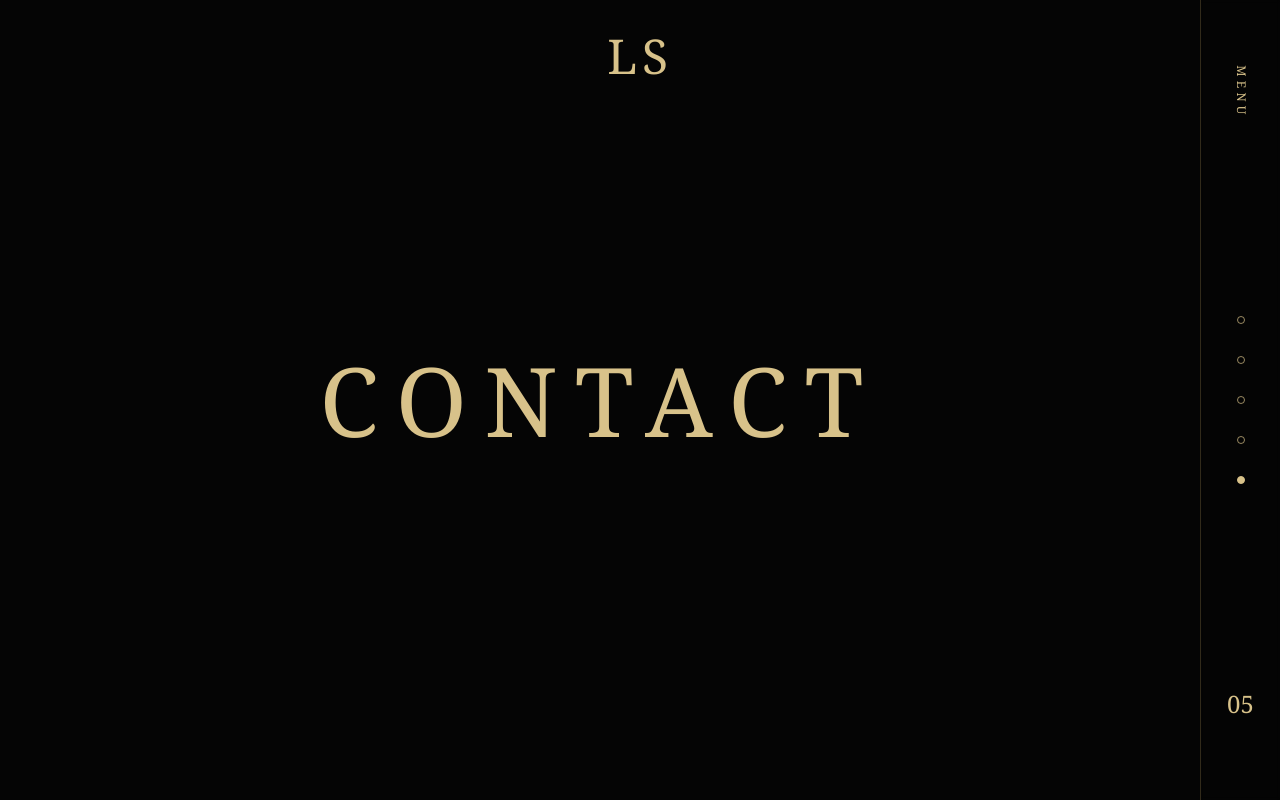
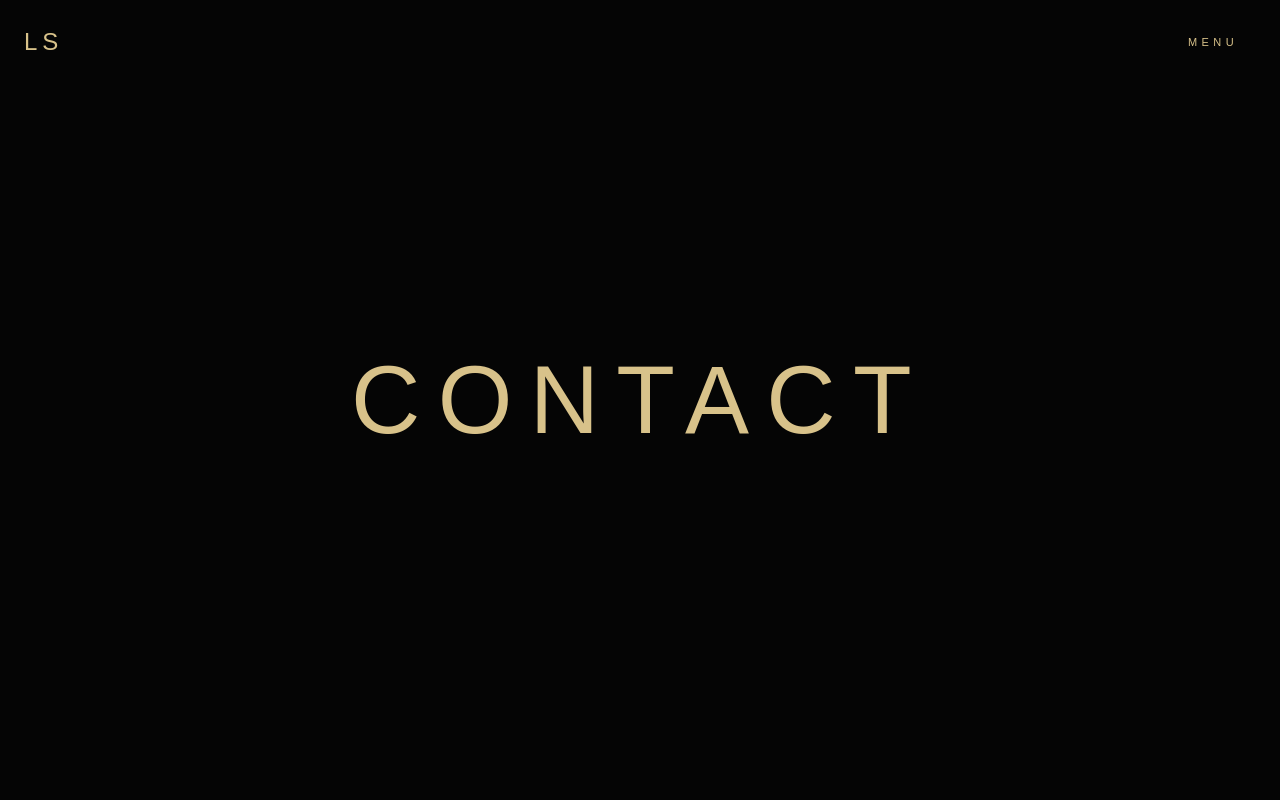
Before and after one commit to nanamita144-hub/luxury-site, a Next.js app: page /contact in a window 1280 px wide. Built offline with nearby package versions, Linux system fonts and the light colour scheme.

Commit message:
New design

```diff
--- a/app/components/CinematicShell.tsx
+++ b/app/components/CinematicShell.tsx
@@ -1,8 +1,7 @@
 "use client";
-
 import Link from "next/link";
 import { usePathname } from "next/navigation";
-import { useState } from "react";
+import { useState, useEffect } from "react";
 import { motion, AnimatePresence } from "framer-motion";
 
 const MENU_ITEMS = [
@@ -16,82 +15,191 @@ const MENU_ITEMS = [
 export default function CinematicShell({ children }: { children: React.ReactNode }) {
   const pathname = usePathname();
   const [menuOpen, setMenuOpen] = useState(false);
-  const currentIndex = MENU_ITEMS.find((item) => item.href === pathname)?.index ?? "01";
+
+  useEffect(() => {
+    document.body.style.overflow = menuOpen ? "hidden" : "";
+    return () => { document.body.style.overflow = ""; };
+  }, [menuOpen]);
+
+  function openMenu() {
+    setMenuOpen(true);
+  }
+
+  function closeMenu() {
+    setMenuOpen(false);
+  }
 
   return (
-    <main className="relative overflow-x-hidden bg-[#050505] font-serif text-[#f4f1eb]">
-      <AnimatePresence>
-        {menuOpen && (
-          <motion.div
-            initial={{ opacity: 0, x: 80 }}
-            animate={{ opacity: 1, x: 0 }}
-            exit={{ opacity: 0, x: 80 }}
-            transition={{ duration: 0.35, ease: "easeOut" }}
-            className="fixed inset-0 z-[9999] pointer-events-auto bg-[#b89b5e]/90 text-white"
+    <main style={{ position: "relative", background: "#050505", color: "#f4f1eb" }}>
+
+      {/* TOP NAV */}
+      <div
+        style={{
+          position: "fixed",
+          top: 0,
+          left: 0,
+          right: 0,
+          zIndex: 500,
+          display: "flex",
+          alignItems: "center",
+          justifyContent: "space-between",
+          padding: "20px 24px",
+          pointerEvents: "auto",
+        }}
+      >
+        <Link
+          href="/"
+          style={{
+            fontSize: "1.5rem",
+            fontWeight: 300,
+            letterSpacing: "0.2em",
+            color: "#d8c28a",
+            textDecoration: "none",
+            pointerEvents: "auto",
+          }}
+        >
+          LS
+        </Link>
+
+        {/* MENU BUTTON — div instead of button, Safari proof */}
+        <div
+          onTouchEnd={(e) => { e.preventDefault(); openMenu(); }}
+          onClick={openMenu}
+          role="button"
+          aria-label="Open menu"
+          style={{
+            cursor: "pointer",
+            padding: "14px 18px",
+            fontSize: "11px",
+            letterSpacing: "0.4em",
+            textTransform: "uppercase",
+            color: "#d8c28a",
+            pointerEvents: "auto",
+            WebkitTapHighlightColor: "transparent",
+            userSelect: "none",
+            zIndex: 500,
+          }}
+        >
+          Menu
+        </div>
+      </div>
+
+      {/* FULLSCREEN OVERLAY */}
+      {menuOpen && (
+        <div
+          style={{
+            position: "fixed",
+            top: 0,
+            left: 0,
+            right: 0,
+            bottom: 0,
+            zIndex: 9999,
+            background: "#0a0a0a",
+            display: "flex",
+            flexDirection: "column",
+            pointerEvents: "auto",
+          }}
+        >
+          {/* Overlay top bar */}
+          <div
+            style={{
+              display: "flex",
+              alignItems: "center",
+              justifyContent: "space-between",
+              padding: "20px 24px",
+            }}
           >
-            <button
-              onClick={() => setMenuOpen(false)}
-              className="absolute right-6 top-8 touch-manipulation px-2 py-1 text-xs uppercase tracking-[0.4em] md:right-10"
+            <span style={{ fontSize: "1.5rem", fontWeight: 300, letterSpacing: "0.2em", color: "#d8c28a" }}>
+              LS
+            </span>
+
+            {/* CLOSE BUTTON */}
+            <div
+              onTouchEnd={(e) => { e.preventDefault(); closeMenu(); }}
+              onClick={closeMenu}
+              role="button"
+              aria-label="Close menu"
+              style={{
+                cursor: "pointer",
+                padding: "14px 18px",
+                fontSize: "11px",
+                letterSpacing: "0.4em",
+                textTransform: "uppercase",
+                color: "#d8c28a",
+                pointerEvents: "auto",
+                WebkitTapHighlightColor: "transparent",
+                userSelect: "none",
+              }}
             >
               Close
-            </button>
+            </div>
+          </div>
 
-            <nav className="flex h-full flex-col justify-center gap-4 px-8 text-right text-2xl font-bold uppercase leading-tight md:px-24 md:text-6xl">
-              {MENU_ITEMS.map((item) => (
+          {/* NAV LINKS */}
+          <div
+            style={{
+              flex: 1,
+              display: "flex",
+              flexDirection: "column",
+              justifyContent: "center",
+              padding: "0 32px",
+            }}
+          >
+            {MENU_ITEMS.map((item) => (
+              <div
+                key={item.href}
+                style={{ borderBottom: "1px solid rgba(184,155,94,0.15)" }}
+              >
                 <Link
-                  key={item.href}
                   href={item.href}
-                  onClick={() => setMenuOpen(false)}
-                  className="block touch-manipulation py-1 transition-all duration-300 hover:translate-x-[-8px] hover:text-black/85"
+                  onClick={closeMenu}
+                  style={{
+                    display: "flex",
+                    alignItems: "center",
+                    justifyContent: "space-between",
+                    padding: "22px 0",
+                    textDecoration: "none",
+                    color: pathname === item.href ? "#d8c28a" : "rgba(244,241,235,0.75)",
+                    WebkitTapHighlightColor: "transparent",
+                    pointerEvents: "auto",
+                  }}
                 >
-                  {item.label} <span className="text-white/40">/{item.index}</span>
+                  <span
+                    style={{
+                      fontSize: "clamp(2rem, 8vw, 4.5rem)",
+                      fontWeight: 300,
+                      textTransform: "uppercase",
+                      letterSpacing: "0.08em",
+                    }}
+                  >
+                    {item.label}
+                  </span>
+                  <span style={{ fontSize: "11px", letterSpacing: "0.3em", color: "rgba(184,155,94,0.45)" }}>
+                    /{item.index}
+                  </span>
                 </Link>
-              ))}
-            </nav>
-          </motion.div>
-        )}
-      </AnimatePresence>
+              </div>
+            ))}
+          </div>
 
-      <header className="pointer-events-none absolute left-0 top-0 z-[120] flex w-full items-center justify-center px-8 py-8 text-[#d8c28a] max-sm:px-5 max-sm:py-6">
-        <p className="text-4xl font-light tracking-widest md:text-5xl max-sm:text-3xl">LS</p>
-      </header>
+          <p
+            style={{
+              padding: "24px 32px",
+              fontSize: "10px",
+              textTransform: "uppercase",
+              letterSpacing: "0.4em",
+              color: "rgba(184,155,94,0.35)",
+            }}
+          >
+            Marketing Studio
+          </p>
+        </div>
+      )}
 
-      <aside className="fixed right-0 top-0 z-[130] flex h-full w-16 flex-col items-center justify-center border-l border-[#b89b5e]/25 bg-black/15 text-[#d8c28a] backdrop-blur-[2px] max-sm:w-14 max-sm:bg-black/30 md:w-20">
-        <button
-          onClick={() => setMenuOpen(true)}
-          className="absolute top-16 rotate-90 touch-manipulation px-2 py-1 text-[10px] uppercase tracking-[0.35em] transition-opacity hover:opacity-70 max-sm:top-14 max-sm:text-[9px] max-sm:tracking-[0.3em] md:top-20 md:text-xs"
-        >
-          Menu
-        </button>
-
-        <div className="flex flex-col items-center gap-7 md:gap-8">
-          {MENU_ITEMS.map((item) => (
-            <Link
-              key={item.href}
-              href={item.href}
-              className={`h-2 w-2 rounded-full border transition-all duration-300 hover:scale-125 hover:bg-[#d8c28a] ${
-                pathname === item.href ? "border-[#d8c28a] bg-[#d8c28a]" : "border-[#d8c28a]/70"
-              }`}
-              aria-label={item.label}
-            />
-          ))}
-        </div>
-
-        <p className="absolute bottom-14 text-xl md:bottom-20 md:text-2xl max-sm:bottom-12 max-sm:text-lg">{currentIndex}</p>
-      </aside>
-
-      <AnimatePresence mode="wait">
-        <motion.div
-          key={pathname}
-          initial={{ opacity: 0 }}
-          animate={{ opacity: 1 }}
-          exit={{ opacity: 0 }}
-          transition={{ duration: 0.35, ease: "easeOut" }}
-          className="pr-16 md:pr-20 max-sm:pr-14"
-        >
-          {children}
-        </motion.div>
-      </AnimatePresence>
+      {/* PAGE CONTENT */}
+      <div key={pathname}>
+        {children}
+      </div>
     </main>
   );
 }
```
Also changed, not shown: app/page.tsx (+91 -22 lines), .claude/launch.json (added).
